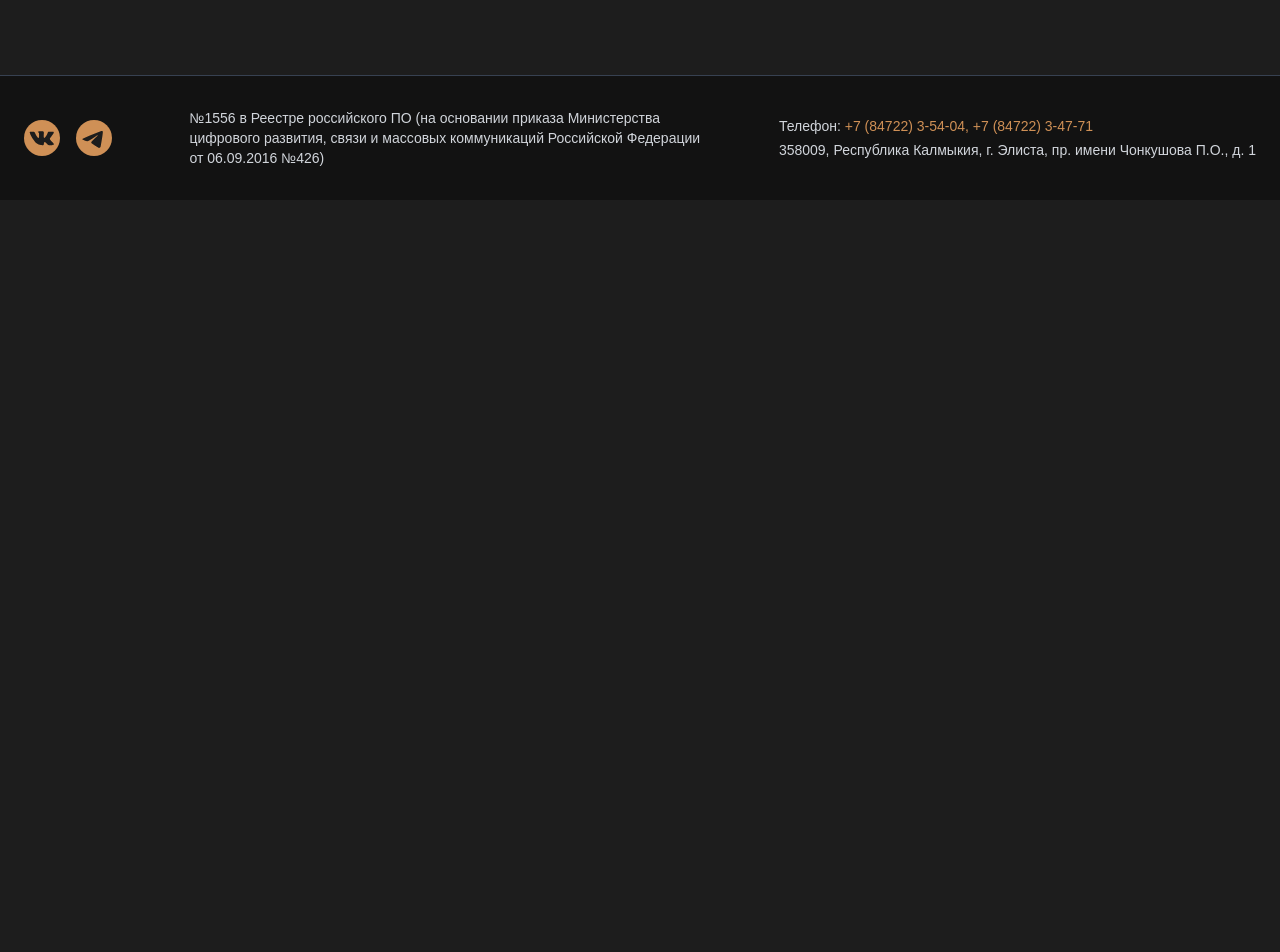
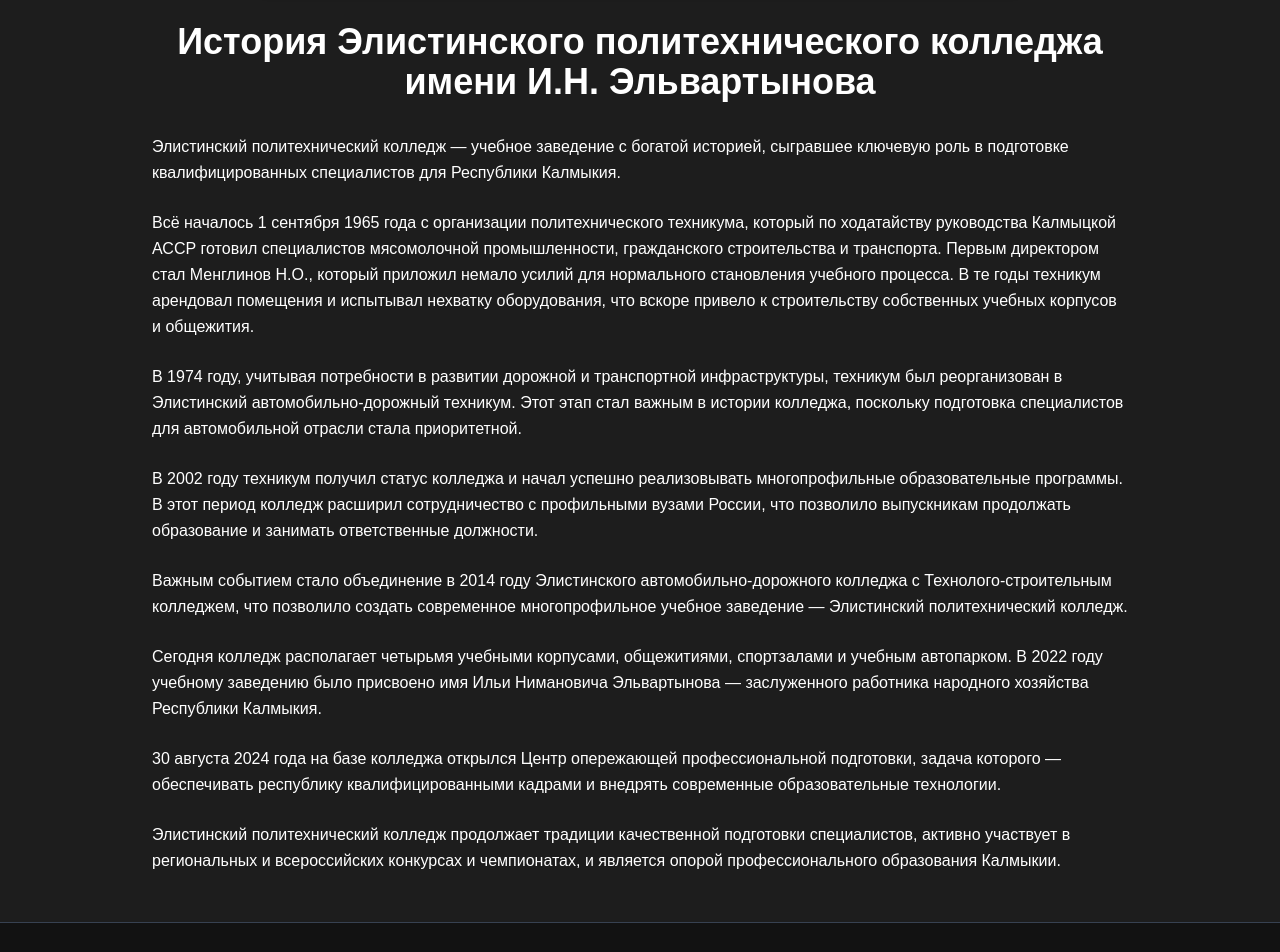
Before and after one commit to YgorBaddz/eptk-museum, a Next.js app: page /history in a window 1280 px wide. Shown: the part 600-1552 px from the top of the page. Before the commit the page ends 800 px from the top, so only its background shows below. Built offline with nearby package versions, Linux system fonts and the light colour scheme.

Commit message:
история колледжа добавлено

```diff
--- a/src/app/history/page.jsx
+++ b/src/app/history/page.jsx
@@ -1,5 +1,85 @@
+import Image from "next/image";
+
 const History = () => {
-  return <div>History</div>;
+  return (
+    <section className="max-w-5xl mx-auto px-6 py-12 text-white">
+      {/* Обёртка для изображения с центровкой */}
+      <div className="w-full max-w-3xl mx-auto mb-10 rounded-lg overflow-hidden shadow-lg">
+        <Image
+          src="/history.jpg"
+          alt="Фото колледжа"
+          width={1200}
+          height={675}
+          className="w-full h-auto object-cover object-center"
+          priority
+        />
+      </div>
+
+      <h1 className="text-4xl font-bold mb-8 text-center">
+        История Элистинского политехнического колледжа имени И.Н. Эльвартынова
+      </h1>
+
+      <p className="mb-6 leading-relaxed">
+        Элистинский политехнический колледж — учебное заведение с богатой
+        историей, сыгравшее ключевую роль в подготовке квалифицированных
+        специалистов для Республики Калмыкия.
+      </p>
+
+      <p className="mb-6 leading-relaxed">
+        Всё началось 1 сентября 1965 года с организации политехнического
+        техникума, который по ходатайству руководства Калмыцкой АССР готовил
+        специалистов мясомолочной промышленности, гражданского строительства и
+        транспорта. Первым директором стал Менглинов Н.О., который приложил
+        немало усилий для нормального становления учебного процесса. В те годы
+        техникум арендовал помещения и испытывал нехватку оборудования, что
+        вскоре привело к строительству собственных учебных корпусов и общежития.
+      </p>
+
+      <p className="mb-6 leading-relaxed">
+        В 1974 году, учитывая потребности в развитии дорожной и транспортной
+        инфраструктуры, техникум был реорганизован в Элистинский
+        автомобильно-дорожный техникум. Этот этап стал важным в истории
+        колледжа, поскольку подготовка специалистов для автомобильной отрасли
+        стала приоритетной.
+      </p>
+
+      <p className="mb-6 leading-relaxed">
+        В 2002 году техникум получил статус колледжа и начал успешно
+        реализовывать многопрофильные образовательные программы. В этот период
+        колледж расширил сотрудничество с профильными вузами России, что
+        позволило выпускникам продолжать образование и занимать ответственные
+        должности.
+      </p>
+
+      <p className="mb-6 leading-relaxed">
+        Важным событием стало объединение в 2014 году Элистинского
+        автомобильно-дорожного колледжа с Технолого-строительным колледжем, что
+        позволило создать современное многопрофильное учебное заведение —
+        Элистинский политехнический колледж.
+      </p>
+
+      <p className="mb-6 leading-relaxed">
+        Сегодня колледж располагает четырьмя учебными корпусами, общежитиями,
+        спортзалами и учебным автопарком. В 2022 году учебному заведению было
+        присвоено имя Ильи Нимановича Эльвартынова — заслуженного работника
+        народного хозяйства Республики Калмыкия.
+      </p>
+
+      <p className="mb-6 leading-relaxed">
+        30 августа 2024 года на базе колледжа открылся Центр опережающей
+        профессиональной подготовки, задача которого — обеспечивать республику
+        квалифицированными кадрами и внедрять современные образовательные
+        технологии.
+      </p>
+
+      <p className="leading-relaxed">
+        Элистинский политехнический колледж продолжает традиции качественной
+        подготовки специалистов, активно участвует в региональных и
+        всероссийских конкурсах и чемпионатах, и является опорой
+        профессионального образования Калмыкии.
+      </p>
+    </section>
+  );
 };
 
 export default History;
--- a/src/app/page.js
+++ b/src/app/page.js
@@ -23,7 +23,7 @@ const cards = [
     title: "История колледжа",
     description:
       "Погрузитесь в богатую историю и традиции Элистинского Политехнического Колледжа.",
-    image: "/history.jpg",
+    image: "/history-primary.jpg",
     href: "/history",
   },
   {
```
Also changed, not shown: public/history-primary.jpg (added), public/history.jpg.
